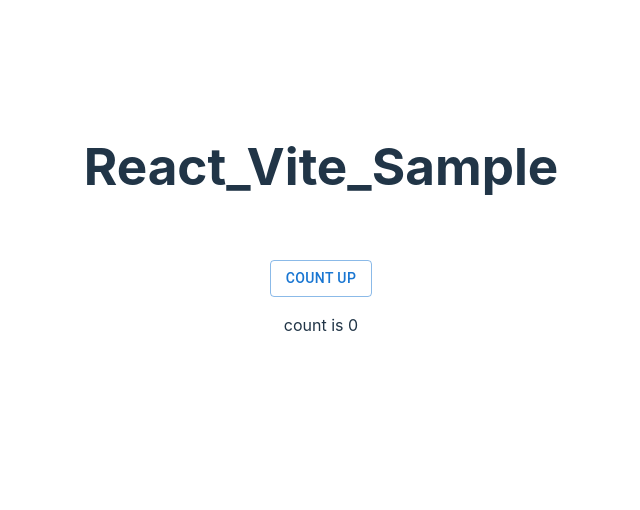
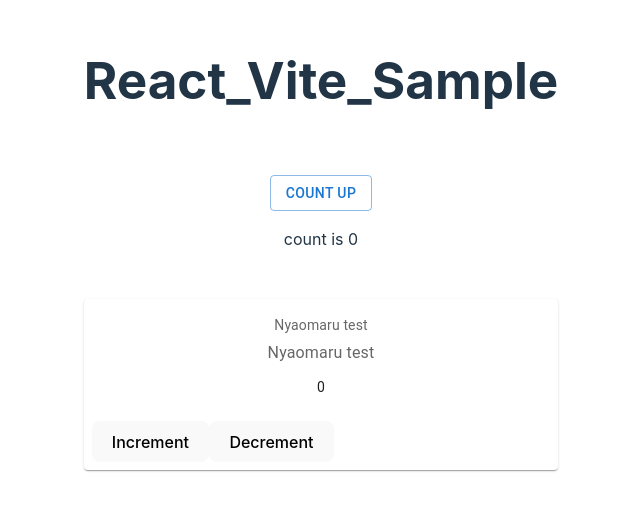
Before and after one commit to nyaomaru/react-vite-sample, a React (Vite) app: page / in a window 1280 px wide. Shown: the part 156-666 px from the top of the page, without its empty margins (319-959 px from the left). Built offline with nearby package versions, Linux system fonts and the light colour scheme.

Commit message:
Add redux

```diff
--- a/package.json
+++ b/package.json
@@ -13,6 +13,7 @@
     "@emotion/react": "^11.11.4",
     "@emotion/styled": "^11.11.5",
     "@mui/material": "^5.15.15",
+    "@reduxjs/toolkit": "^2.2.3",
     "react": "^18.2.0",
     "react-dom": "^18.2.0"
   },
@@ -25,6 +26,7 @@
     "eslint": "^8.57.0",
     "eslint-plugin-react-hooks": "^4.6.0",
     "eslint-plugin-react-refresh": "^0.4.6",
+    "react-redux": "^9.1.1",
     "typescript": "^5.2.2",
     "vite": "^5.2.0",
     "vite-tsconfig-paths": "^4.3.2"
--- a/src/App.tsx
+++ b/src/App.tsx
@@ -1,9 +1,18 @@
 import { useState } from 'react';
+
+import { Counter } from '@/features/counter/Counter';
 import { SimpleButton } from '@/components/atoms/SimpleButton';
+import { useAppSelector } from '@/app/hooks';
 import './App.css';
+
+import Card from '@mui/material/Card';
+import CardActions from '@mui/material/CardActions';
+import CardContent from '@mui/material/CardContent';
+import Typography from '@mui/material/Typography';
 
 function App() {
   const [count, setCount] = useState(0);
+  const countStore = useAppSelector((state) => state.counter.value);
 
   return (
     <>
@@ -15,6 +24,21 @@ function App() {
         ></SimpleButton>
         <p>count is {count}</p>
       </div>
+
+      <Card sx={{ minWidth: 275 }}>
+        <CardContent>
+          <Typography sx={{ fontSize: 14 }} color="text.secondary" gutterBottom>
+            Nyaomaru test
+          </Typography>
+          <Typography sx={{ mb: 1.5 }} color="text.secondary">
+            Nyaomaru test
+          </Typography>
+          <Typography variant="body2">{countStore}</Typography>
+        </CardContent>
+        <CardActions>
+          <Counter></Counter>
+        </CardActions>
+      </Card>
     </>
   );
 }
--- /dev/null
+++ b/src/app/hooks.ts
@@ -0,0 +1,5 @@
+import { useDispatch, useSelector } from 'react-redux';
+import type { AppDispatch, RootState } from './store';
+
+export const useAppDispatch = useDispatch.withTypes<AppDispatch>();
+export const useAppSelector = useSelector.withTypes<RootState>();
--- /dev/null
+++ b/src/app/store.ts
@@ -0,0 +1,9 @@
+import { configureStore } from '@reduxjs/toolkit';
+import counterReducer from '@/features/counter/counterSlice';
+
+export const store = configureStore({
+  reducer: { counter: counterReducer },
+});
+
+export type RootState = ReturnType<typeof store.getState>;
+export type AppDispatch = typeof store.dispatch;
--- /dev/null
+++ b/src/features/counter/Counter.tsx
@@ -0,0 +1,25 @@
+import { decrement, increment } from './counterSlice';
+import { useAppDispatch } from '@/app/hooks';
+
+export const Counter = () => {
+  const dispatch = useAppDispatch();
+
+  return (
+    <div>
+      <div>
+        <button
+          aria-label="Increment value"
+          onClick={() => dispatch(increment())}
+        >
+          Increment
+        </button>
+        <button
+          aria-label="Decrement value"
+          onClick={() => dispatch(decrement())}
+        >
+          Decrement
+        </button>
+      </div>
+    </div>
+  );
+};
--- /dev/null
+++ b/src/features/counter/counterSlice.ts
@@ -0,0 +1,36 @@
+import { createSlice, PayloadAction } from '@reduxjs/toolkit';
+
+// Define a type for the slice state
+interface CounterState {
+  value: number;
+}
+
+// Define the initial state using that type
+const initialState: CounterState = {
+  value: 0,
+};
+
+export const counterSlice = createSlice({
+  name: 'counter',
+  initialState,
+  reducers: {
+    increment: (state) => {
+      // Redux Toolkit allows us to write "mutating" logic in reducers. It
+      // doesn't actually mutate the state because it uses the Immer library,
+      // which detects changes to a "draft state" and produces a brand new
+      // immutable state based off those changes
+      state.value += 1;
+    },
+    decrement: (state) => {
+      state.value -= 1;
+    },
+    incrementByAmount: (state, action: PayloadAction<number>) => {
+      state.value += action.payload;
+    },
+  },
+});
+
+// Action creators are generated for each case reducer function
+export const { increment, decrement, incrementByAmount } = counterSlice.actions;
+
+export default counterSlice.reducer;
--- a/src/main.tsx
+++ b/src/main.tsx
@@ -1,10 +1,14 @@
-import React from 'react'
-import ReactDOM from 'react-dom/client'
-import App from './App.tsx'
-import './index.css'
+import React from 'react';
+import ReactDOM from 'react-dom/client';
+import App from './App.tsx';
+import './index.css';
+import { store } from '@/app/store';
+import { Provider } from 'react-redux';
 
 ReactDOM.createRoot(document.getElementById('root')!).render(
-  <React.StrictMode>
-    <App />
-  </React.StrictMode>,
-)
+  <Provider store={store}>
+    <React.StrictMode>
+      <App />
+    </React.StrictMode>
+  </Provider>
+);
```
Also changed, not shown: 1 other file (tests, documents, lock files or other folders).
